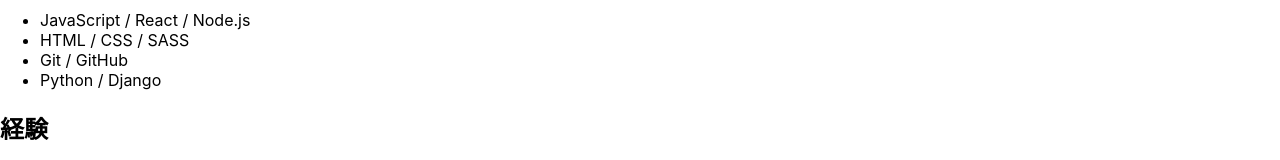
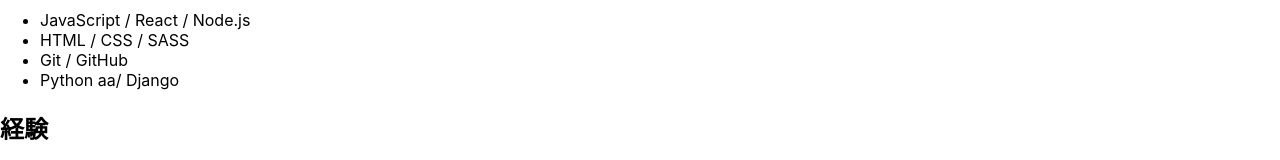
Before and after one commit to tomohisa847/myintroduction, a React (Create React App) app: page / in a window 1280 px wide. Shown: the part 1129-1289 px from the top of the page. Built offline with nearby package versions, Linux system fonts and the light colour scheme.

Commit message:
技術最初のコミット

```diff
--- a/src/components/Skills.js
+++ b/src/components/Skills.js
@@ -9,7 +9,7 @@
         <li>JavaScript / React / Node.js</li>
         <li>HTML / CSS / SASS</li>
         <li>Git / GitHub</li>
-        <li>Python / Django</li>
+        <li>Python aa/ Django</li>
       </ul>
     </section>
   );
```
